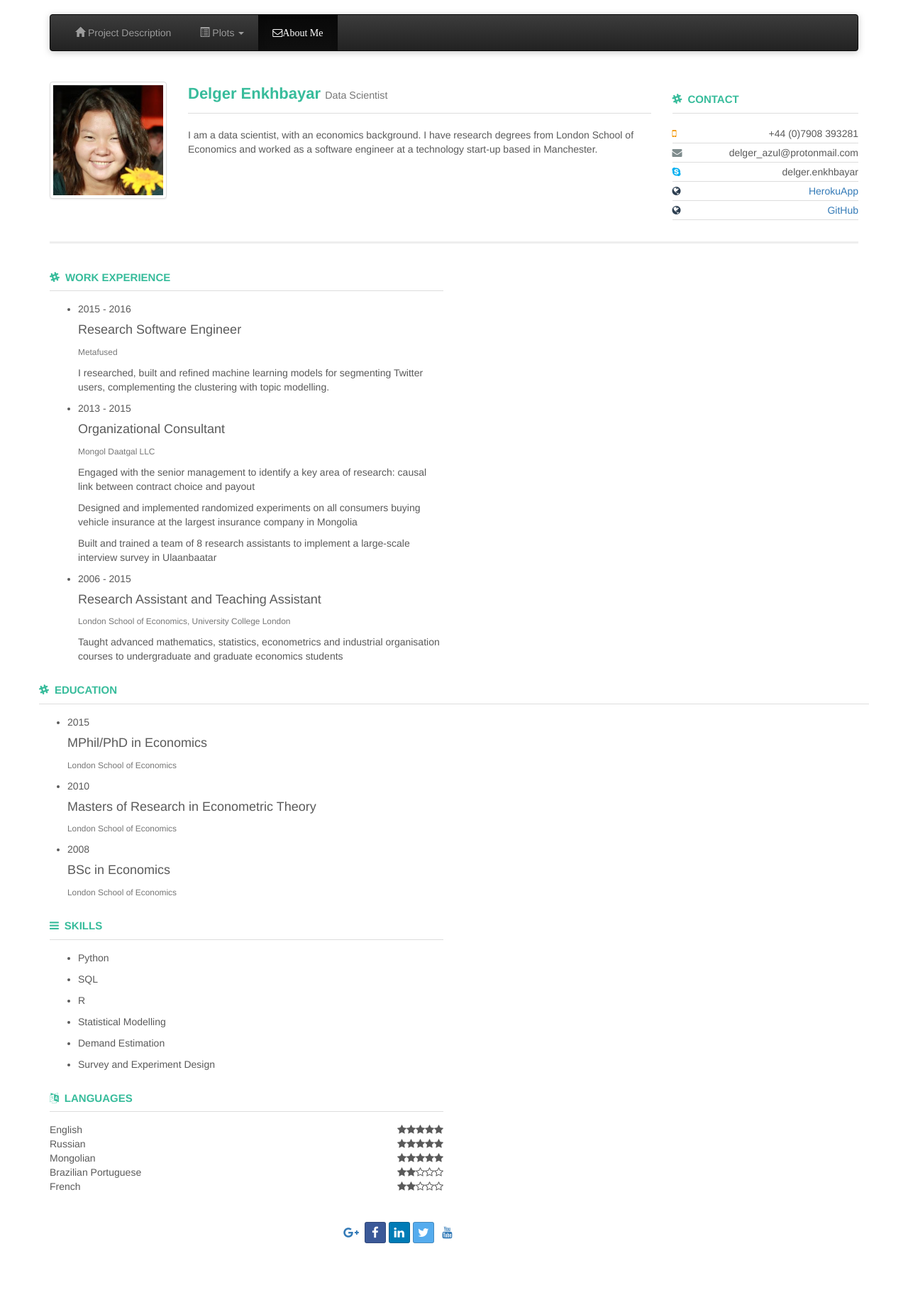
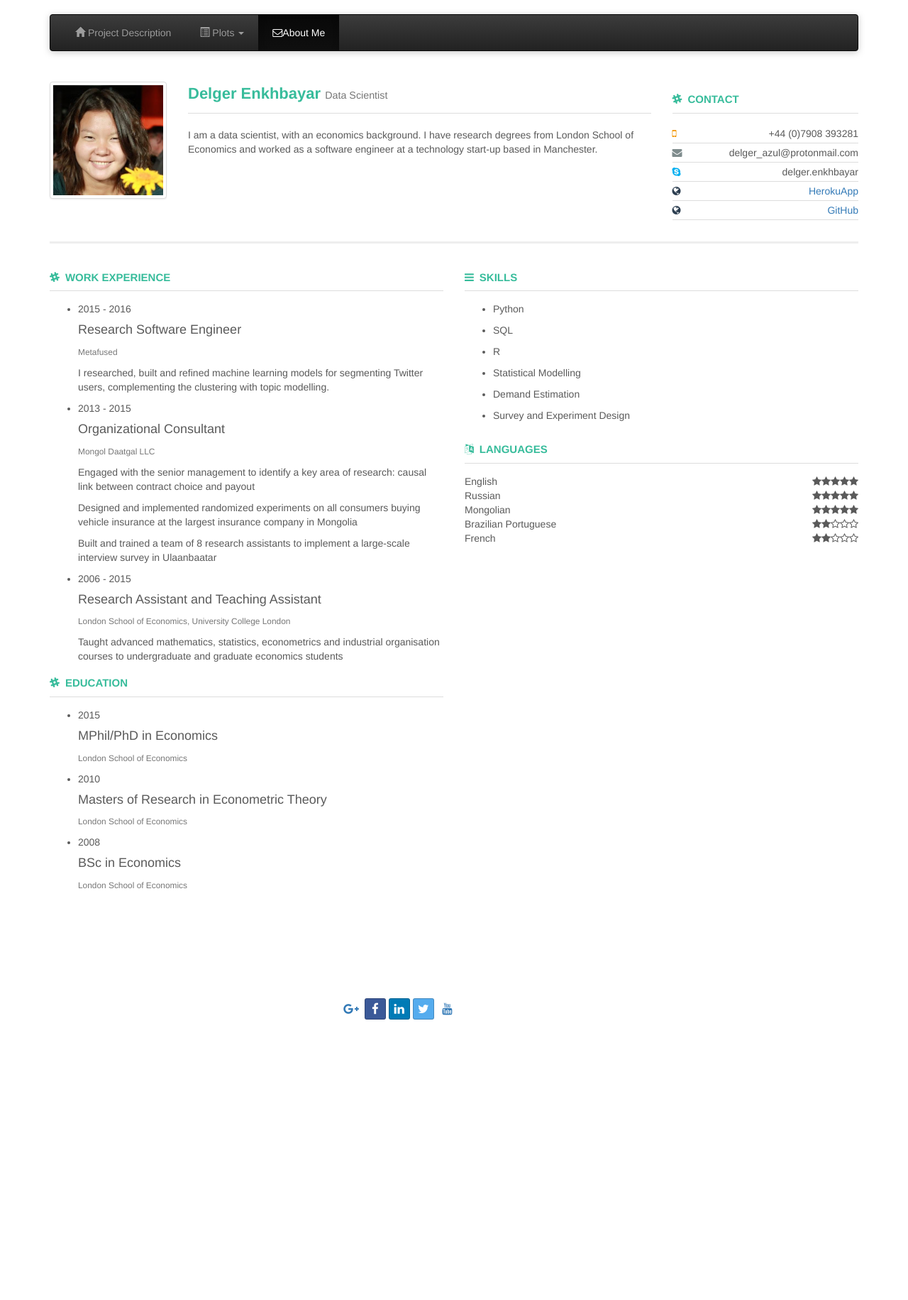
Before and after one commit to delger-azul/data-incubator-2016, a Flask app: page /aboutme in a window 1280 px wide. Shown: the whole page at 71% size. After the commit the page ends 1436 px from the top, so only its background shows below. Run offline with Flask 2, Linux system fonts and the light colour scheme; some libraries are stand-ins or nearby versions.

Commit message:
Two columns for CV

```diff
--- a/templates/aboutme.html
+++ b/templates/aboutme.html
@@ -44,7 +44,7 @@
                         </ul>
                   </li>
                   <li class="active">
-                    <a href="aboutme"><i class="fa fa-envelope-o">About Me</i></a>
+                    <a href="aboutme"><i class="fa fa-envelope-o"></i>About Me</a>
                   </li>
               </ul>
             </div>
@@ -84,8 +84,8 @@
               </div>
           </div>
           <hr />
-          <div class="row">
-    <div class="col-md-6">
+        <div class="row">
+        <div class="col-md-6">
         <!-- Start Work Experience -->
         <h2 class="sub-title"><i class="fa fa-slack"></i>WORK EXPERIENCE</h2>
         <ul class="timeline">
@@ -129,9 +129,7 @@
             </li>
         </ul>
         <!-- End Work Experience -->
-    </div>
-    <div class="row">
-        <div class="col-sm-6 col-md-12">
+
       <!-- Start Education -->
       <h2 class="sub-title"><i class="fa fa-slack"></i>EDUCATION</h2>
       <ul class="timeline">
@@ -163,9 +161,8 @@
               </div>
           </li>
       </ul>
+        <!-- End Education -->
     </div>
-  </div>
-      <!-- End Education -->
     <div class="col-md-6">
         <!-- Start Skills -->
         <div class="row">
@@ -234,7 +231,6 @@
                 </div>
                 <!-- End Languages -->
             </div>
-          </div>
 
             <!-- <div class="col-sm-6 col-md-12"> -->
                 <!-- Start Published -->
--- a/templates/index.html
+++ b/templates/index.html
@@ -44,7 +44,7 @@
                         </ul>
                   </li>
                   <li>
-                    <a href="aboutme"><i class="fa fa-envelope-o">About Me</i></a>
+                    <a href="aboutme"><i class="fa fa-envelope-o"></i>About Me</a>
                   </li>
               </ul>
             </div>
```
